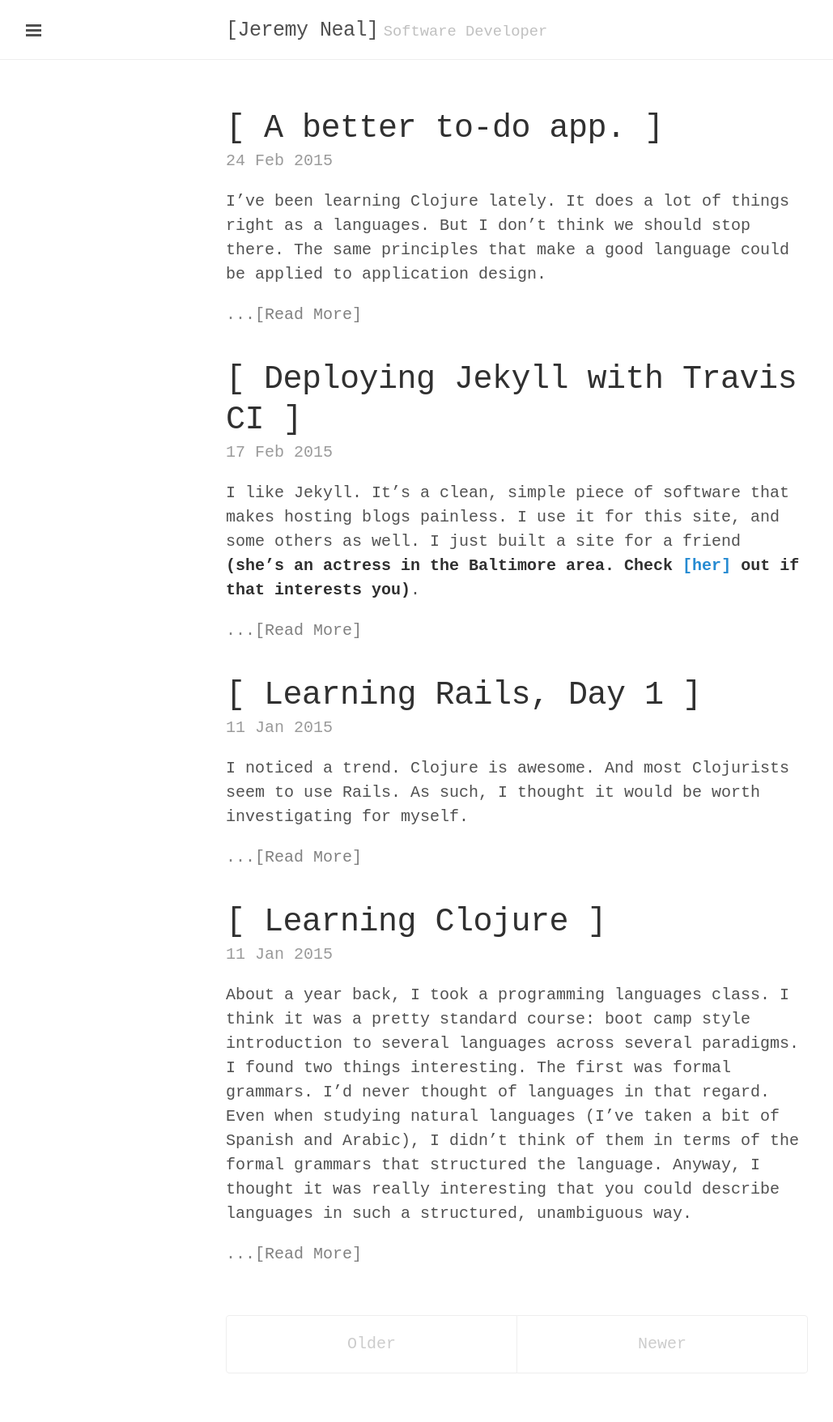
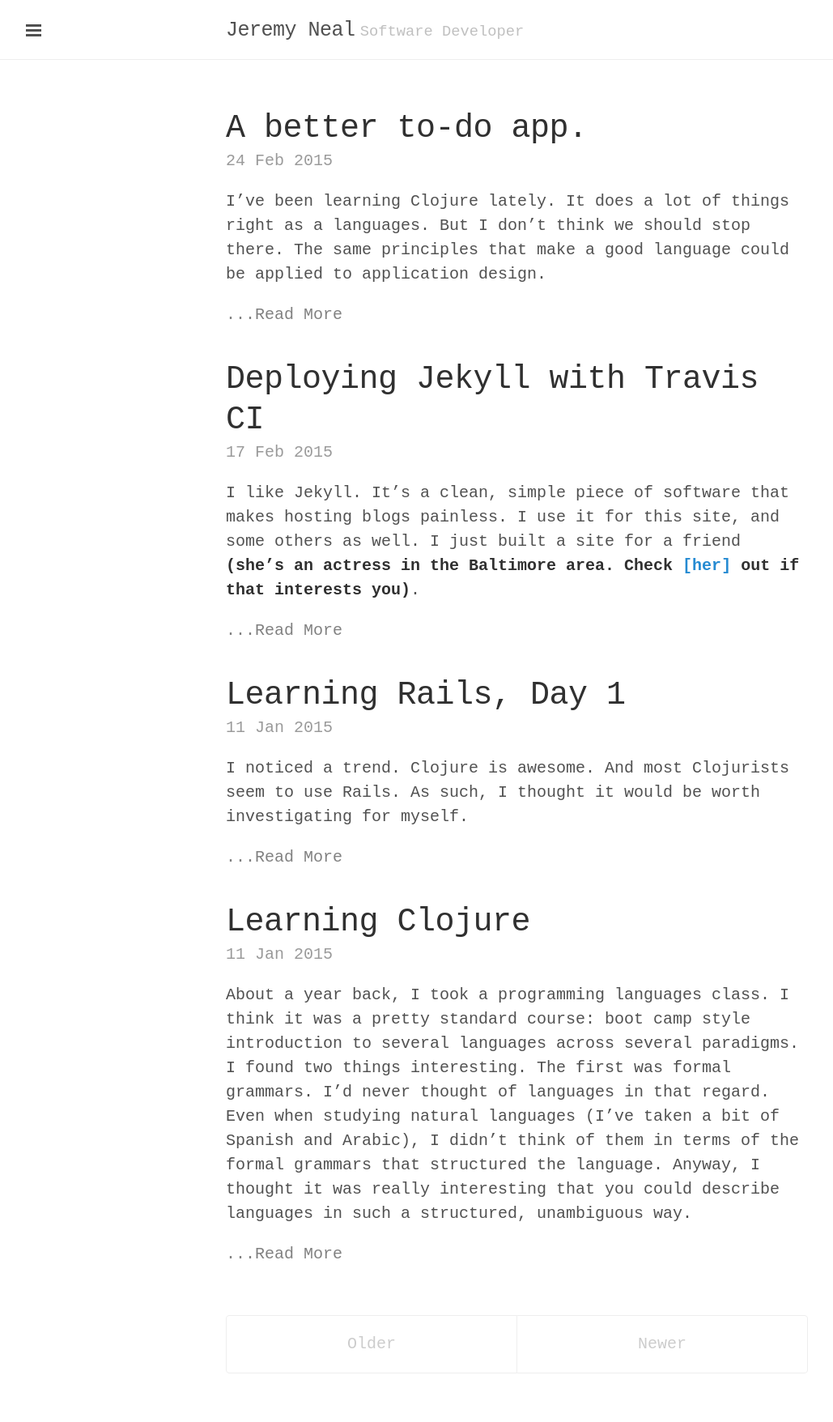
Before and after one commit to sdroadie/sdroadie.github.io, a Jekyll site: the page built from index.html, in a window 1280 px wide. Shown: the whole page at 81% size, without its empty margins (1-1030 px from the left). Built offline with Jekyll 4.4.1, drawn with Linux system fonts in a browser that asks for light colours; Markdown is read by kramdown in place of the engine named in the settings; the list of posts is cut into pages by our own code.

Commit message:
Fixed issue where all anchors were surrounded with brackets, not just in posts.

```diff
--- a/public/css/custom.css
+++ b/public/css/custom.css
@@ -39,10 +39,10 @@
     content: "...";
 }
 
-a::before {
+.post > p a::before {
     content: "[";
 }
 
-a::after {
+.post > p a::after {
     content: "]";
 }
```
Also changed, not shown: 2 other files.
